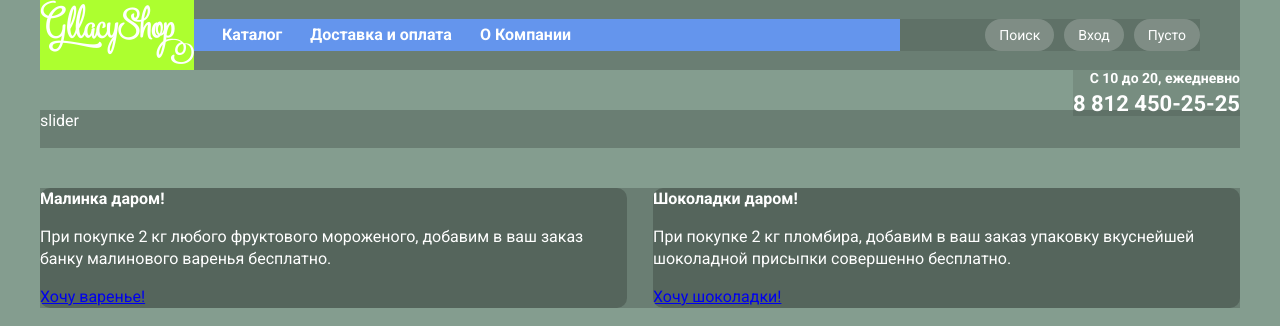
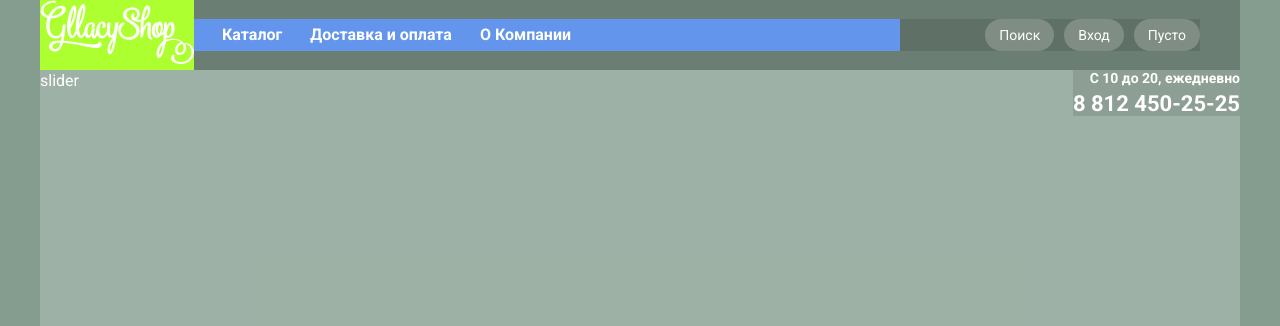
Before and after one commit to ooPASHAoo/gllacy, a website: page src/index.html in a window 1280 px wide. Shown: the top 326 px of the page. Drawn offline with Linux system fonts and the light colour scheme.

Commit message:
temp dummy-block .slider

```diff
--- a/src/index.html
+++ b/src/index.html
@@ -30,7 +30,7 @@
         <p class="contacts__phone">8 812 450-25-25</p>
     </section>
 </header>
-<section class="slider page__block">
+<section class="page__block slider">
     <!-- TODO -->
     <p>slider</p>
 </section>
--- /dev/null
+++ b/src/scss/blocks/slider.scss
@@ -0,0 +1,9 @@
+.slider {
+  margin-top: 0;
+  height: 534px;
+  background-color: rgba(255, 255, 255, 0.2);
+
+  & p {
+    margin: 0;
+  }
+}
--- a/src/scss/style.scss
+++ b/src/scss/style.scss
@@ -6,3 +6,4 @@
 @import "blocks/main-nav";
 @import "blocks/user-block";
 @import "blocks/contacts";
+@import "blocks/slider";
```
Also changed, not shown: src/css/style.css.
